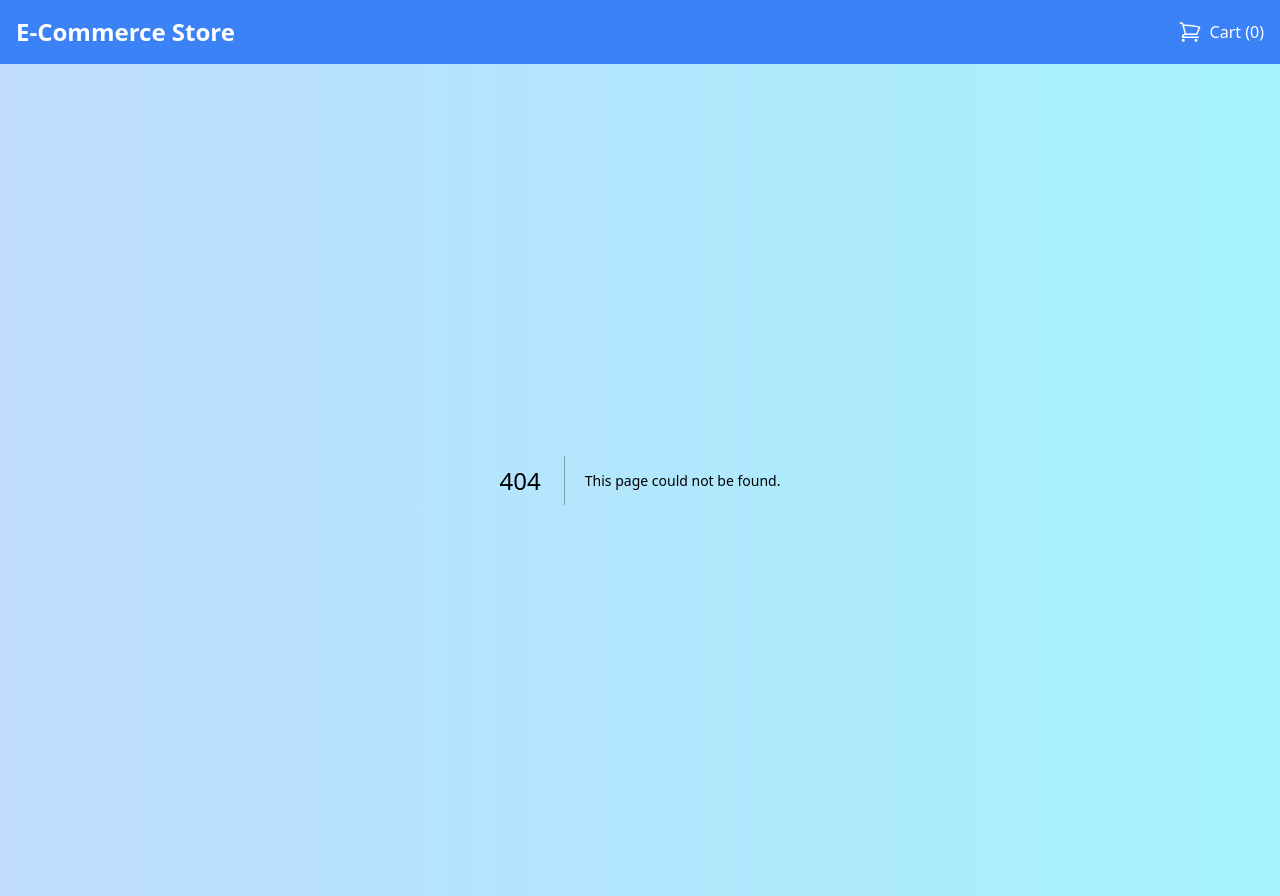
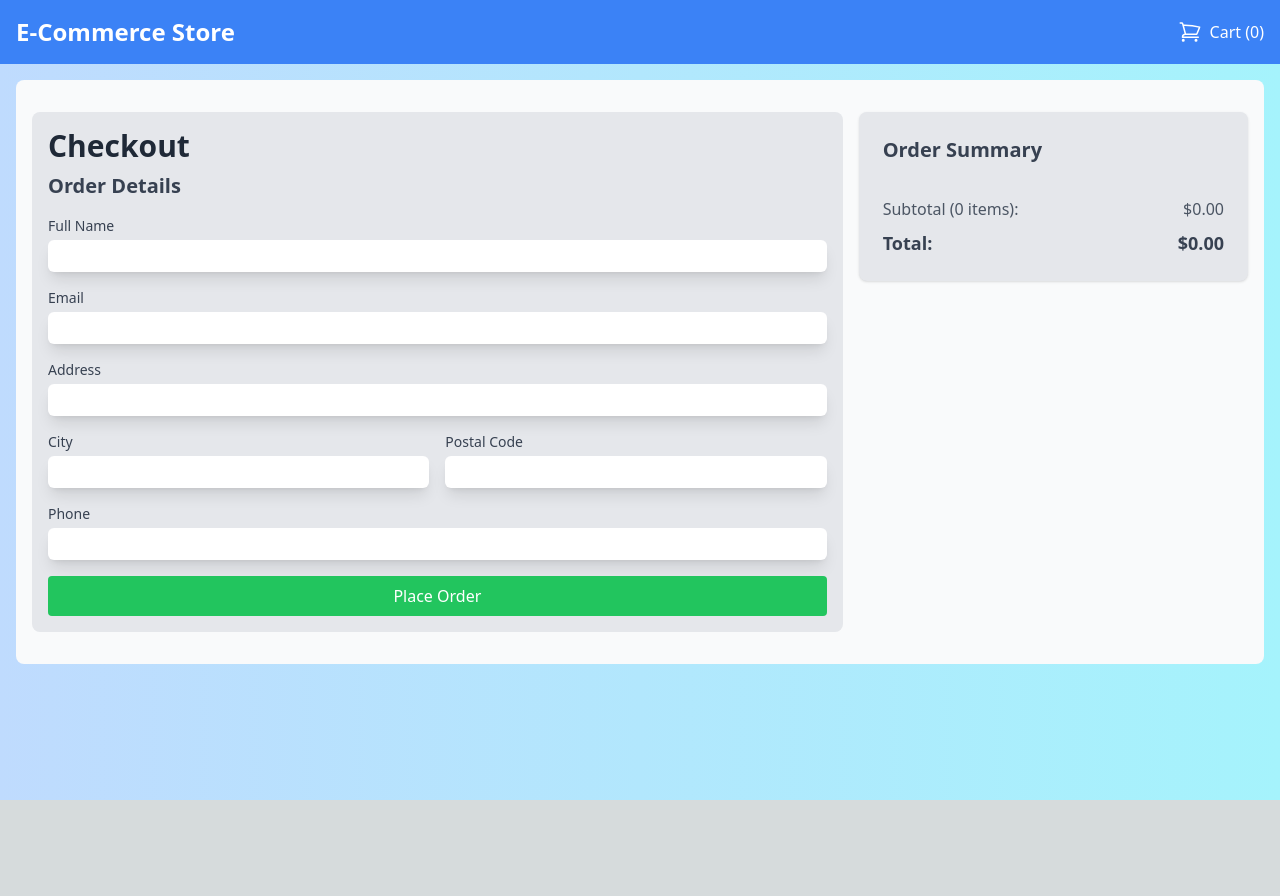
Before and after one commit to niketjain1/shopping-cart, a Next.js app: page /checkout in a window 1280 px wide. Before the commit this address had no page. After the commit the page ends 800 px from the top, so only its background shows below. Built offline with nearby package versions, Linux system fonts and the light colour scheme.

Commit message:
👌 IMPROVE: Added checkout page

```diff
--- /dev/null
+++ b/src/app/checkout/page.tsx
@@ -0,0 +1,238 @@
+"use client";
+
+import React, { useState } from "react";
+import { useRouter } from "next/navigation";
+import { useCart } from "../../lib/cartContext";
+import { motion } from "framer-motion";
+import Image from "next/image";
+
+const Checkout: React.FC = () => {
+  const router = useRouter();
+  const { cart, getTotalQuantity, clearCart } = useCart();
+  const [isOrderPlaced, setIsOrderPlaced] = useState(false);
+  const [formData, setFormData] = useState({
+    name: "",
+    email: "",
+    address: "",
+    city: "",
+    postalCode: "",
+    phone: "",
+  });
+
+  const subtotal = cart.reduce(
+    (total, item) => total + item.price * item.quantity,
+    0
+  );
+
+  const total = subtotal;
+
+  const handlePlaceOrder = (e: React.FormEvent) => {
+    e.preventDefault();
+    setIsOrderPlaced(true);
+    setTimeout(() => {
+      clearCart();
+      router.push("/");
+    }, 2000);
+  };
+
+  const handleInputChange = (e: React.ChangeEvent<HTMLInputElement>) => {
+    const { name, value } = e.target;
+    setFormData((prevState) => ({
+      ...prevState,
+      [name]: value,
+    }));
+  };
+
+  if (isOrderPlaced) {
+    return (
+      <div className="container mx-auto px-4 py-8 text-center">
+        <motion.div
+          initial={{ x: 200 }}
+          animate={{ x: -180, opacity: 0 }}
+          transition={{ duration: 2 }}
+          className="mb-4"
+        >
+          <span
+            role="img"
+            aria-label="delivery truck"
+            style={{ fontSize: "50px" }}
+          >
+            🚚
+          </span>
+        </motion.div>
+        <motion.h1
+          initial={{ opacity: 0 }}
+          animate={{ opacity: 1 }}
+          transition={{ delay: 0.2 }}
+          className="text-3xl font-bold mb-4 text-green-600"
+        >
+          Your order has been placed!
+        </motion.h1>
+      </div>
+    );
+  }
+
+  return (
+    <div className="container mx-auto px-4 py-8 bg-gray-50 rounded-lg flex md:flex-row flex-col">
+      <div className="w-full flex-1 bg-gray-200 rounded-lg p-4">
+        <h1 className="text-3xl font-bold mb-2 text-gray-800">Checkout</h1>
+        <div className="flex flex-col lg:flex-row lg:space-x-6 w-full">
+          <div className="lg:w-full">
+            <h2 className="text-xl font-semibold mb-4 text-gray-700">
+              Order Details
+            </h2>
+            <form onSubmit={handlePlaceOrder} className="space-y-4">
+              <div>
+                <label
+                  htmlFor="name"
+                  className="block text-sm font-medium text-gray-700"
+                >
+                  Full Name
+                </label>
+                <input
+                  type="text"
+                  id="name"
+                  name="name"
+                  required
+                  className="mt-1 block shadow-lg p-1 w-full rounded-md border-gray-300 focus:border-indigo-300 focus:ring focus:ring-indigo-200 focus:ring-opacity-50 text-black"
+                  value={formData.name}
+                  onChange={handleInputChange}
+                />
+              </div>
+              <div>
+                <label
+                  htmlFor="email"
+                  className="block text-sm font-medium text-gray-700"
+                >
+                  Email
+                </label>
+                <input
+                  type="email"
+                  id="email"
+                  name="email"
+                  required
+                  className="mt-1 p-1 block shadow-lg w-full rounded-md border-gray-300 focus:border-indigo-300 focus:ring focus:ring-indigo-200 focus:ring-opacity-50 text-black"
+                  value={formData.email}
+                  onChange={handleInputChange}
+                />
+              </div>
+              <div>
+                <label
+                  htmlFor="address"
+                  className="block text-sm font-medium text-gray-700"
+                >
+                  Address
+                </label>
+                <input
+                  type="text"
+                  id="address"
+                  name="address"
+                  required
+                  className="mt-1 p-1 text-black  shadow-lg block w-full rounded-md border-gray-300 focus:border-indigo-300 focus:ring focus:ring-indigo-200 focus:ring-opacity-50"
+                  value={formData.address}
+                  onChange={handleInputChange}
+                />
+              </div>
+              <div className="flex space-x-4">
+                <div className="flex-1">
+                  <label
+                    htmlFor="city"
+                    className="block text-sm font-medium text-gray-700"
+                  >
+                    City
+                  </label>
+                  <input
+                    type="text"
+                    id="city"
+                    name="city"
+                    required
+                    className="mt-1 block p-1 w-full text-black rounded-md border-gray-300 shadow-lg focus:border-indigo-300 focus:ring focus:ring-indigo-200 focus:ring-opacity-50"
+                    value={formData.city}
+                    onChange={handleInputChange}
+                  />
+                </div>
+                <div className="flex-1">
+                  <label
+                    htmlFor="postalCode"
+                    className="block text-sm font-medium text-gray-700"
+                  >
+                    Postal Code
+                  </label>
+                  <input
+                    type="text"
+                    id="postalCode"
+                    name="postalCode"
+                    required
+                    className="mt-1 block w-full p-1 rounded-md text-black border-gray-300 shadow-lg focus:border-indigo-300 focus:ring focus:ring-indigo-200 focus:ring-opacity-50"
+                    value={formData.postalCode}
+                    onChange={handleInputChange}
+                  />
+                </div>
+              </div>
+              <div>
+                <label
+                  htmlFor="phone"
+                  className="block text-sm font-medium text-gray-700"
+                >
+                  Phone
+                </label>
+                <input
+                  type="tel"
+                  id="phone"
+                  name="phone"
+                  required
+                  className="mt-1 p-1 block w-full rounded-md text-black border-gray-300 shadow-lg focus:border-indigo-300 focus:ring focus:ring-indigo-200 focus:ring-opacity-50"
+                  value={formData.phone}
+                  onChange={handleInputChange}
+                />
+              </div>
+              <button
+                type="submit"
+                className="w-full bg-green-500 text-white px-6 py-2 rounded hover:bg-green-600 transition-colors"
+              >
+                Place Order
+              </button>
+            </form>
+          </div>
+        </div>
+      </div>
+      <div className="lg:w-1/3 mt-6 lg:mt-0">
+        <div className="bg-gray-200 ml-4 p-6 rounded-lg shadow">
+          <h2 className="text-xl font-semibold mb-4 text-gray-700">
+            Order Summary
+          </h2>
+          {cart.map((item) => (
+            <div key={item.id} className="flex items-center mb-4">
+              <Image
+                src={item.image}
+                alt={item.title}
+                className="w-16 h-16 object-cover rounded-md mr-4"
+                width={200}
+                height={200}
+              />
+              <div>
+                <h3 className="font-semibold text-gray-700">{item.title}</h3>
+                <p className="text-gray-600">Quantity: {item.quantity}</p>
+                <p className="text-gray-600">
+                  ${(item.price * item.quantity).toFixed(2)}
+                </p>
+              </div>
+            </div>
+          ))}
+          <div className="space-y-2 border-t pt-4">
+            <div className="flex justify-between text-gray-600">
+              <span>Subtotal ({getTotalQuantity()} items):</span>
+              <span>${subtotal.toFixed(2)}</span>
+            </div>
+            <div className="flex justify-between font-semibold text-lg text-gray-700">
+              <span>Total:</span>
+              <span>${total.toFixed(2)}</span>
+            </div>
+          </div>
+        </div>
+      </div>
+    </div>
+  );
+};
+
+export default Checkout;
```
